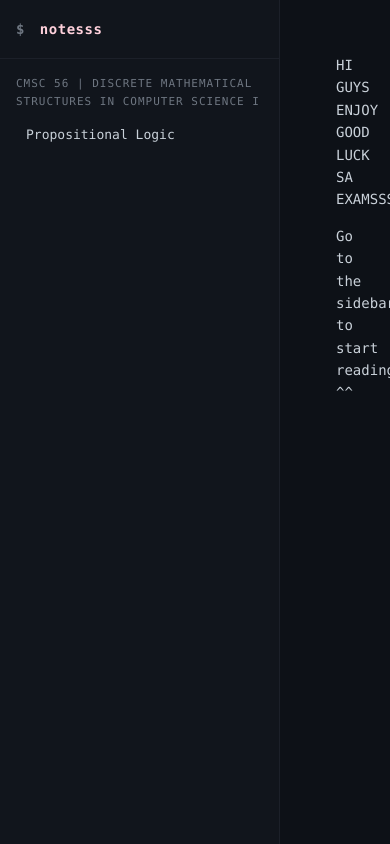
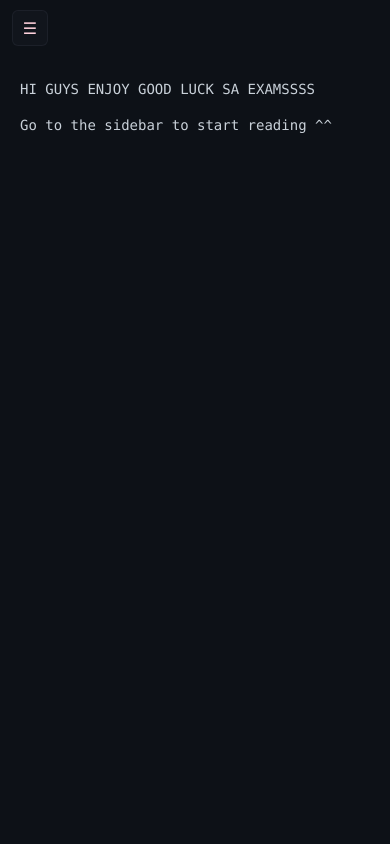
Before and after one commit to vanillacrepes/notesss, a React (Vite) app: page / in a window 390 px wide. Built offline with nearby package versions, Linux system fonts and the light colour scheme.

Commit message:
mobile support (ty claude)

```diff
--- a/src/App.css
+++ b/src/App.css
@@ -1,7 +1,46 @@
 .app-shell {
   display: flex;
   height: 100vh;
+  height: 100dvh; /* accounts for mobile browser chrome */
   overflow: hidden;
+  position: relative;
+}
+
+/* ---------- Mobile menu toggle ---------- */
+.menu-toggle {
+  display: none;
+  position: fixed;
+  top: 10px;
+  left: 12px;
+  z-index: 40;
+  width: 36px;
+  height: 36px;
+  background: var(--bg-panel);
+  border: 1px solid var(--border);
+  border-radius: 6px;
+  color: var(--accent);
+  font-size: 16px;
+  align-items: center;
+  justify-content: center;
+}
+
+.sidebar-backdrop {
+  display: none;
+}
+
+/* ---------- Sidebar ---------- */
+.sidebar-wrap {
+  flex-shrink: 0;
+}
+
+.sidebar {
+  width: 280px;
+  height: 100%;
+  flex-shrink: 0;
+  background: var(--bg-panel);
+  border-right: 1px solid var(--border);
+  display: flex;
+  flex-direction: column;
 }
 
 /* ---------- Sidebar ---------- */
@@ -75,6 +114,7 @@
 /* ---------- Main panel ---------- */
 .main-panel {
   flex: 1;
+  min-width: 0; /* prevents flex children (e.g. <pre>) from overflowing */
   overflow-y: auto;
   padding: 40px 56px;
 }
@@ -145,6 +185,18 @@
   border-radius: 6px;
   padding: 14px 16px;
   overflow-x: auto;
+  max-width: 100%;
+}
+
+.note-content img {
+  max-width: 100%;
+  height: auto;
+}
+
+.note-content table {
+  display: block;
+  overflow-x: auto;
+  max-width: 100%;
 }
 
 .note-content pre code {
@@ -180,3 +232,61 @@
   overflow-y: hidden;
   padding: 8px 0;
 }
+
+/* ---------- Tablet ---------- */
+@media (max-width: 900px) {
+  .sidebar {
+    width: 240px;
+  }
+
+  .main-panel {
+    padding: 32px 28px;
+  }
+}
+
+/* ---------- Mobile ---------- */
+@media (max-width: 640px) {
+  .menu-toggle {
+    display: flex;
+  }
+
+  .sidebar-wrap {
+    position: fixed;
+    top: 0;
+    left: 0;
+    height: 100%;
+    height: 100dvh;
+    z-index: 30;
+    transform: translateX(-100%);
+    transition: transform 0.2s ease;
+  }
+
+  .sidebar-wrap.open {
+    transform: translateX(0);
+  }
+
+  .sidebar {
+    width: 78vw;
+    max-width: 300px;
+  }
+
+  .sidebar-backdrop {
+    display: block;
+    position: fixed;
+    inset: 0;
+    background: rgba(0, 0, 0, 0.5);
+    z-index: 20;
+  }
+
+  .main-panel {
+    padding: 64px 20px 32px;
+  }
+
+  .note-content {
+    max-width: 100%;
+  }
+
+  .ascii-banner {
+    font-size: 8px;
+  }
+}
--- a/src/App.tsx
+++ b/src/App.tsx
@@ -1,21 +1,50 @@
-import { HashRouter, Routes, Route } from "react-router-dom";
+import { useState } from "react";
+import { HashRouter, Routes, Route, useLocation } from "react-router-dom";
 import Sidebar from "./components/Sidebar";
 import NotePage from "./components/NotePage";
 import Home from "./components/Home";
 import "./App.css";
 
+function Shell() {
+  const [sidebarOpen, setSidebarOpen] = useState(false);
+  const location = useLocation();
+
+  // Close the sidebar automatically whenever the route changes
+  // (only matters on mobile, where it's an overlay).
+  const closeSidebar = () => setSidebarOpen(false);
+
+  return (
+    <div className="app-shell">
+      <button
+        className="menu-toggle"
+        onClick={() => setSidebarOpen((v) => !v)}
+        aria-label="Toggle navigation"
+      >
+        {sidebarOpen ? "✕" : "☰"}
+      </button>
+
+      {sidebarOpen && (
+        <div className="sidebar-backdrop" onClick={closeSidebar} />
+      )}
+
+      <div className={sidebarOpen ? "sidebar-wrap open" : "sidebar-wrap"}>
+        <Sidebar onNavigate={closeSidebar} />
+      </div>
+
+      <main className="main-panel" key={location.pathname}>
+        <Routes>
+          <Route path="/" element={<Home />} />
+          <Route path="/:subjectSlug/:noteSlug" element={<NotePage />} />
+        </Routes>
+      </main>
+    </div>
+  );
+}
+
 export default function App() {
   return (
     <HashRouter>
-      <div className="app-shell">
-        <Sidebar />
-        <main className="main-panel">
-          <Routes>
-            <Route path="/" element={<Home />} />
-            <Route path="/:subjectSlug/:noteSlug" element={<NotePage />} />
-          </Routes>
-        </main>
-      </div>
+      <Shell />
     </HashRouter>
   );
 }
--- a/src/components/Sidebar.tsx
+++ b/src/components/Sidebar.tsx
@@ -1,7 +1,11 @@
 import { NavLink } from "react-router-dom";
 import { subjects } from "../data/subjects";
 
-export default function Sidebar() {
+interface SidebarProps {
+  onNavigate?: () => void;
+}
+
+export default function Sidebar({ onNavigate }: SidebarProps) {
   return (
     <nav className="sidebar">
       <div className="sidebar-header">
@@ -16,6 +20,7 @@ export default function Sidebar() {
                 <li key={note.slug}>
                   <NavLink
                     to={`/${subject.slug}/${note.slug}`}
+                    onClick={onNavigate}
                     className={({ isActive }) =>
                       isActive ? "sidebar-link active" : "sidebar-link"
                     }
--- a/src/index.css
+++ b/src/index.css
@@ -27,4 +27,9 @@ body {
   font-family: var(--font-mono);
   font-size: 14px;
   line-height: 1.6;
+  -webkit-text-size-adjust: 100%;
 }
+
+* {
+  -webkit-overflow-scrolling: touch;
+}
```
